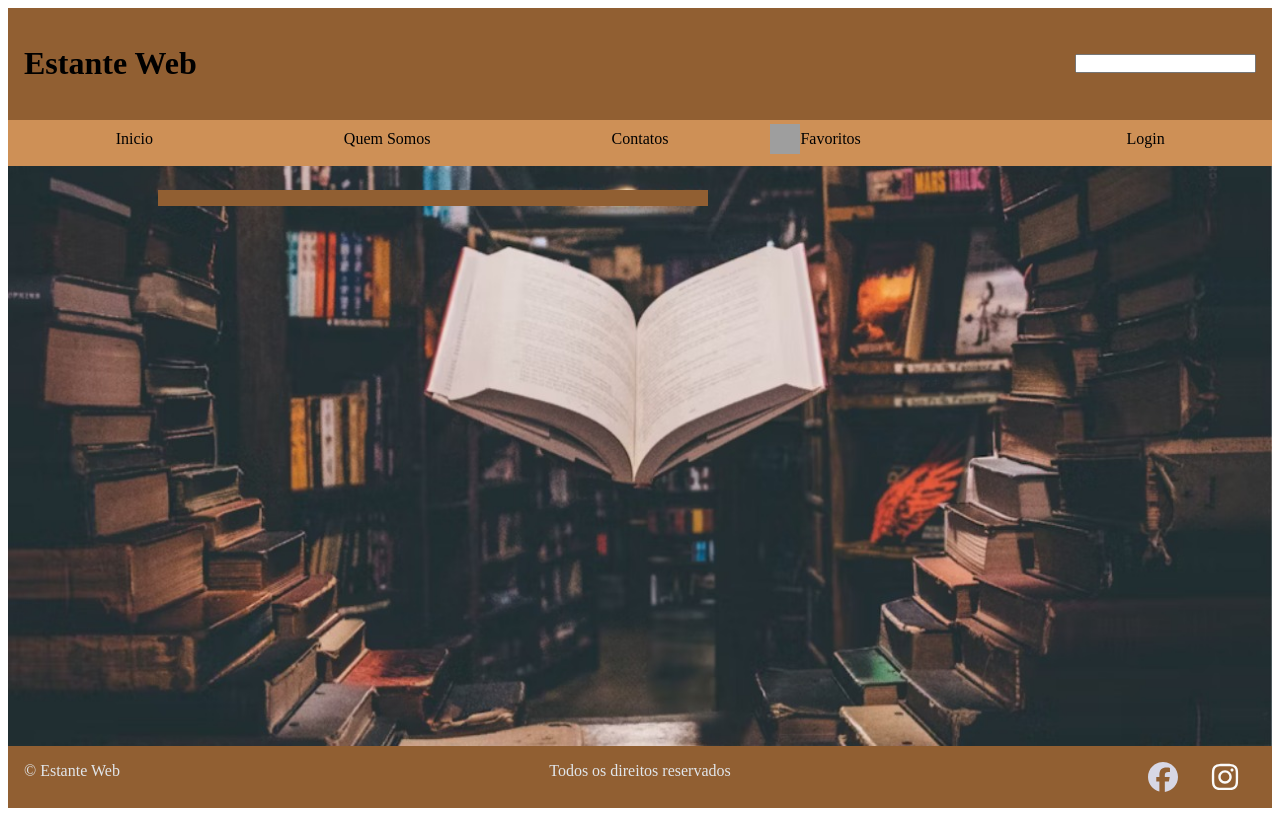
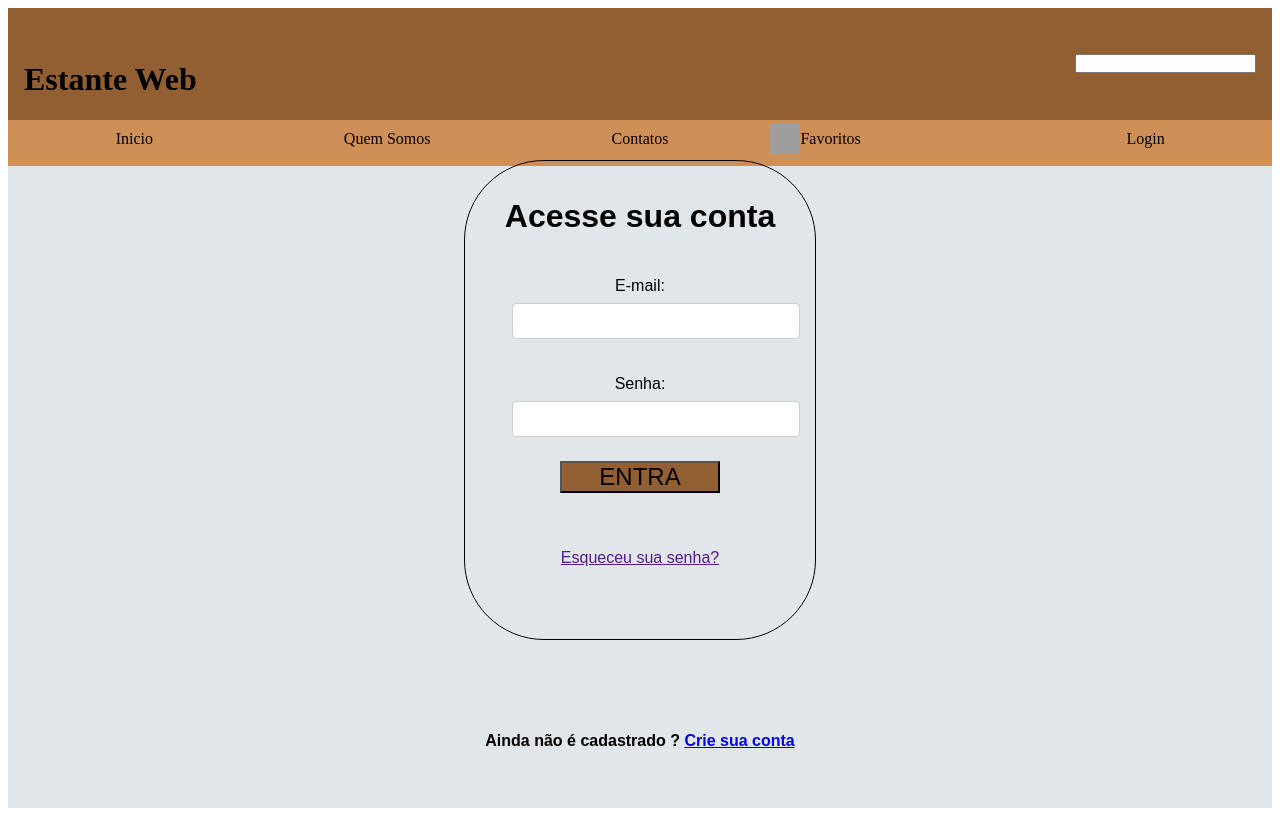
Before and after one commit to neresr0d/banco, a PHP site: page /views/login.html in a window 1280 px wide. Run offline with PHP 8.4, Linux system fonts and the light colour scheme; grey boxes are pictures that could not be loaded.

Commit message:
adicionei as páginas ctts e foi criado as páginas criar cadastro e acessar

```diff
--- a/css/style.css
+++ b/css/style.css
@@ -75,6 +75,10 @@ body {
 main {
     flex-grow: 1;
     background-color: var(--terciaria);
+    background-repeat: no-repeat;
+    background-position: center center;
+    background-size: 100% 100%;
+    left: 4rem;
 
 
 }
@@ -115,7 +119,7 @@ footer {
 
 .titulo h1 {
 
-    display: block;
+    display: grid;
     text-align: center;
     background-color: #915f32;
     padding: 0.5rem;
@@ -186,26 +190,148 @@ footer {
 
 
 }
-.log {
-    background-color: #915f32;
-    display:flex;
-    align-items: center;
-    border-color:black;
 
-
-
-
-    padding: 0.5rem;
-    width: 550px;
-    margin-bottom: 0;
-    margin: 150px;
-    margin-top: 1.5rem;
-    box-sizing: border-box;
-
-
-}
 
 .imgdes {
     align-items: center;
 
 }
+
+
+h1{ text-align: center;
+    position: relative;
+    top: 1REM;
+}
+
+.borda_login {
+    border: solid black 0.1rem;
+    border-radius: 4rem;
+    position: absolute;
+    top: 50%;
+    left: 50%;
+    transform: translateY(-50%) translateX(-50%);
+    background-color: var(--primaria);
+    border-radius: 5rem;
+    width: 22rem;
+    height: 30rem;
+    text-align: center;
+    font-size: 1rem;
+    background-color: var(--secuntaria);
+    font-family: Arial, Helvetica, sans-serif;
+
+}
+
+.cadastrado{
+    text-align: right 1rem;
+    position: relative;
+    top: 9rem;
+    font-family: Arial, Helvetica, sans-serif;
+
+
+}
+
+
+
+
+
+
+#perfil,#senha,#name,#email{
+    text-align: left;
+    position: relative;
+    left: 1rem;
+
+    }
+
+   label {
+    display: block;
+    margin-bottom: 8px;
+}
+input[type="email"], input[type="password"] , input[type="text"], input[type="file"]{
+   position: relative;
+   left: 1rem;
+    width:18rem;
+    padding: 8px 10px;
+    font-size: 16px;
+    border: 1px solid #ccc;
+    border-radius: 4px;}
+    button{
+        font-size: 1.5rem;
+        position: relative;
+        align-content: center;
+        top: 1.5rem;
+        width: 10rem;
+    background-color: var(--primaria);
+
+    }
+
+.Esqueceu_senha{
+    text-align: center;
+    position: relative;
+    top:5rem;
+
+}
+
+.alinha_icon {
+    text-align: center;
+    align-items: center;
+    display: flex;
+}
+
+
+
+
+
+.rede_social {
+    position: relative;
+    left: 1rem;
+}
+
+#copy {
+    text-align: start;
+}
+
+footer{
+    display: grid;
+    grid-template-columns: repeat(3,1fr);
+    text-align:center;
+
+}
+.rede_social{
+    position: relative;
+    left: 1rem;
+
+}
+
+
+.icon_facebook,.ICONE_insta,.TELEFONE {
+    background-color:  var(--primaria);
+    height: 15vh;
+    width: 15vh;
+    position: relative;
+    left: 63vh;
+    top: 5REM;
+    display: flex;
+    justify-content: center;
+    align-items: center;
+    border-radius: 4rem;
+}
+.icon_facebook a,.ICONE_insta a,.TELEFONE a{
+    text-decoration: none;
+    color: var(--preto);
+    cursor: pointer;
+    color: black;
+}
+    H2{
+        text-align: center;
+        font-size: 3REM;
+        text-decoration:solid;
+        color: black;
+    }
+
+
+    .icon_facebook {
+        text-decoration: none;
+        color: var(--preto);
+        cursor: pointer;
+
+    }
--- a/index.html
+++ b/index.html
@@ -28,7 +28,7 @@
             <img src="imgs/star.png.png" alt="" width="30px" height="30px">
         Favoritos
     </a>
-        <a href="views/login.html" class="alinhar"><img src="..//MPI/imgs/user-solid.svg" alt="" height="30px" width="30px">Olá, usuário</a>
+        <a href="views/login.html" class="alinhar"><img src="/imgs/user-solid.svg" alt="" height="30px" width="30px">Olá, usuário</a>
 
     </nav>
 
--- a/views/login.html
+++ b/views/login.html
@@ -38,30 +38,50 @@
 </nav>
 
 
+    <main id="main">
+        <div class="borda_login">
+            <div>
+                <h1>Acesse sua conta</h1>
+                <br> <br>
+            </div>
+
+            <div>
+
+                <form action="">
+                    <div class="email">
+                        <label for="email" class="email">E-mail:</label>
+                        <input type="email" id="email" name="email" required>
+            </div>
+            <br> <br>
+            <div class="senha">
+                <label for="senha">Senha:</label>
+                <input type="password" id="senha" name="senha" required>
+            </div>
+
+            <div>
+                <button>ENTRA</button>
+
+            </div>
+
+            <div class="Esqueceu_senha">
+                <a href="">Esqueceu sua senha?</a>
+               <div class="cadastrado">
+                <div>
 
 
-    <main id="index">
-        <div class="log">
+                </div>
+         <h4>Ainda não é cadastrado ?
+            <a href="..//cadastro.html">Crie sua conta</a>
 
-        </div>
+         </h4>
 
-    </main>
 
-    <footer>
-        <div id="copy">
-            &copy; Estante Web
-        </div>
 
-        <div>
-            Todos os direitos reservados
-        </div>
 
-        <div class="img-fim">
-            <img src="..//imgs/facebook.svg" alt="" width="30px" height="30px">
-            <img src="..//imgs/instagram.svg" alt="" width="30px" height="30px">
-        </div>
 
-    </footer>
+        </main>
+
+
 
 </body>
 </html>
--- a/views/quem_somos.html
+++ b/views/quem_somos.html
@@ -22,7 +22,7 @@
     </header>
 
     <nav>
-        <a href="">Inicio</a>
+        <a href="/index.html">Inicio</a>
         <a href="quem_somos.html">Quem Somos</a>
         <a href="contatos.html">Contatos</a>
         <a href="" class="alinhar">
```
Also changed, not shown: cadastro.html (added, +72 -0 lines), views/contatos.html (+25 -9 lines).
